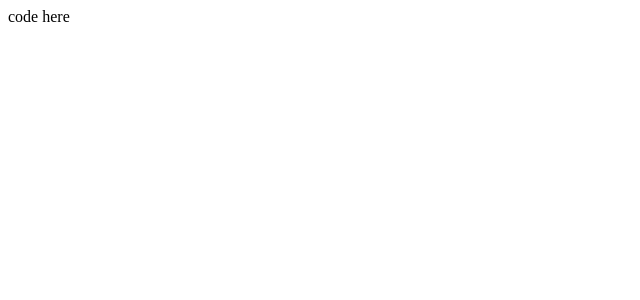
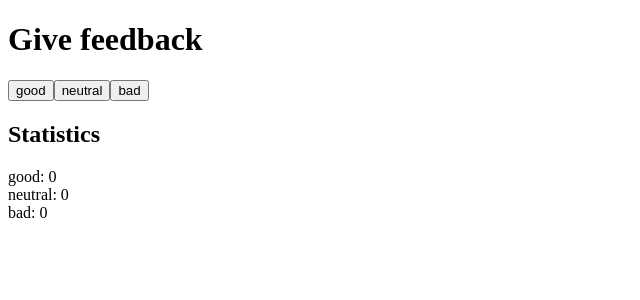
Before and after one commit to Lalodev/fullstackopen-part-01, a React (Vite) app: page / in a window 1280 px wide. Shown: the top 300 px of the page, without its empty margins (0-640 px from the left). Built offline with nearby package versions, Linux system fonts and the light colour scheme.

Commit message:
1.6: unicafe, paso 1

```diff
--- a/src/App.jsx
+++ b/src/App.jsx
@@ -1,5 +1,31 @@
+import { useState } from "react";
+import { Button } from "./components/Button";
+import { Display } from "./components/Display";
+
 const App = () => {
-  return <div>code here</div>;
+  const [good, setGood] = useState(0);
+  const [neutral, setNeutral] = useState(0);
+  const [bad, setBad] = useState(0);
+
+  const handleClickGood = () => setGood(good + 1);
+
+  const handleClickNeutral = () => setNeutral(neutral + 1);
+
+  const handleClickBad = () => setBad(bad + 1);
+
+  return (
+    <div>
+      <h1>Give feedback</h1>
+
+      <Button onClick={handleClickGood} text="good" />
+      <Button onClick={handleClickNeutral} text="neutral" />
+      <Button onClick={handleClickBad} text="bad" />
+      <h2>Statistics</h2>
+      <Display feedback={`good: ${good}`} />
+      <Display feedback={`neutral: ${neutral}`} />
+      <Display feedback={`bad: ${bad}`} />
+    </div>
+  );
 };
 
 export default App;
--- /dev/null
+++ b/src/components/Button.jsx
@@ -0,0 +1,3 @@
+export const Button = (props) => {
+  return <button onClick={props.onClick}>{props.text}</button>;
+};
--- /dev/null
+++ b/src/components/Display.jsx
@@ -0,0 +1,5 @@
+import React from "react";
+
+export const Display = (props) => {
+  return <div>{props.feedback}</div>;
+};
--- a/src/main.jsx
+++ b/src/main.jsx
@@ -1,3 +1,4 @@
+import React from "react";
 import ReactDOM from "react-dom/client";
 
 import App from "./App";
```
